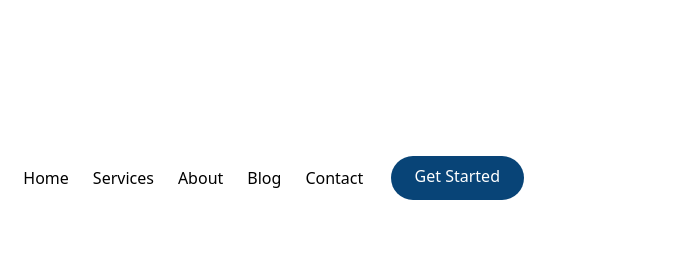
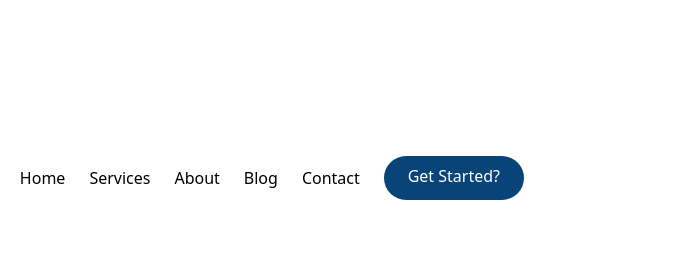
Before and after one commit to allistermugaisi/arilyd-associates, a website: page index.html in a window 1280 px wide. Shown: the top 280 px of the page, 580-1280 px from the left. Drawn offline with nearby package versions, Linux system fonts and the light colour scheme.

```diff
--- a/index.html
+++ b/index.html
@@ -37,7 +37,7 @@
 				<a
 					href="#"
 					class="hidden p-3 px-6 pt-2 text-white bg-darkBlue rounded-full baseline hover:bg-blue-400 md:block"
-					>Get Started</a
+					>Get Started?</a
 				>
 
 				<!-- Hamburger Icon -->
```
